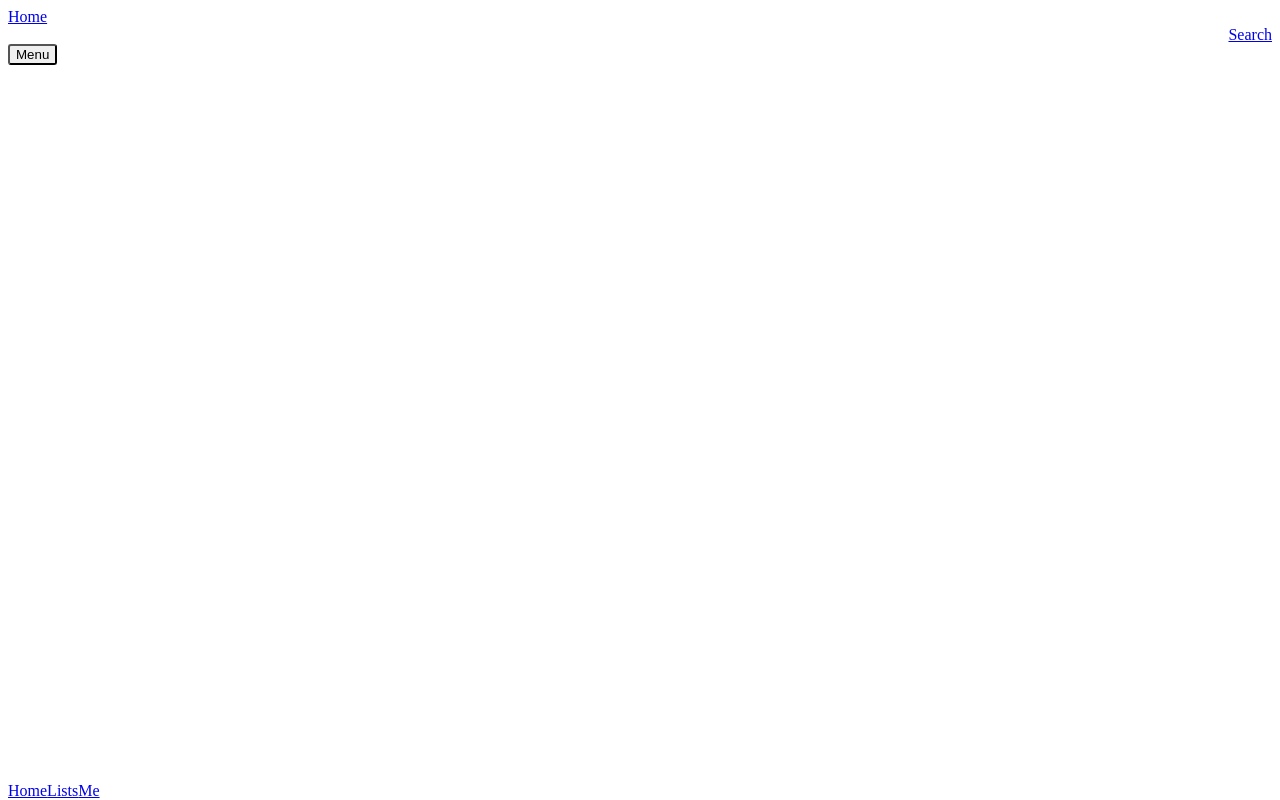
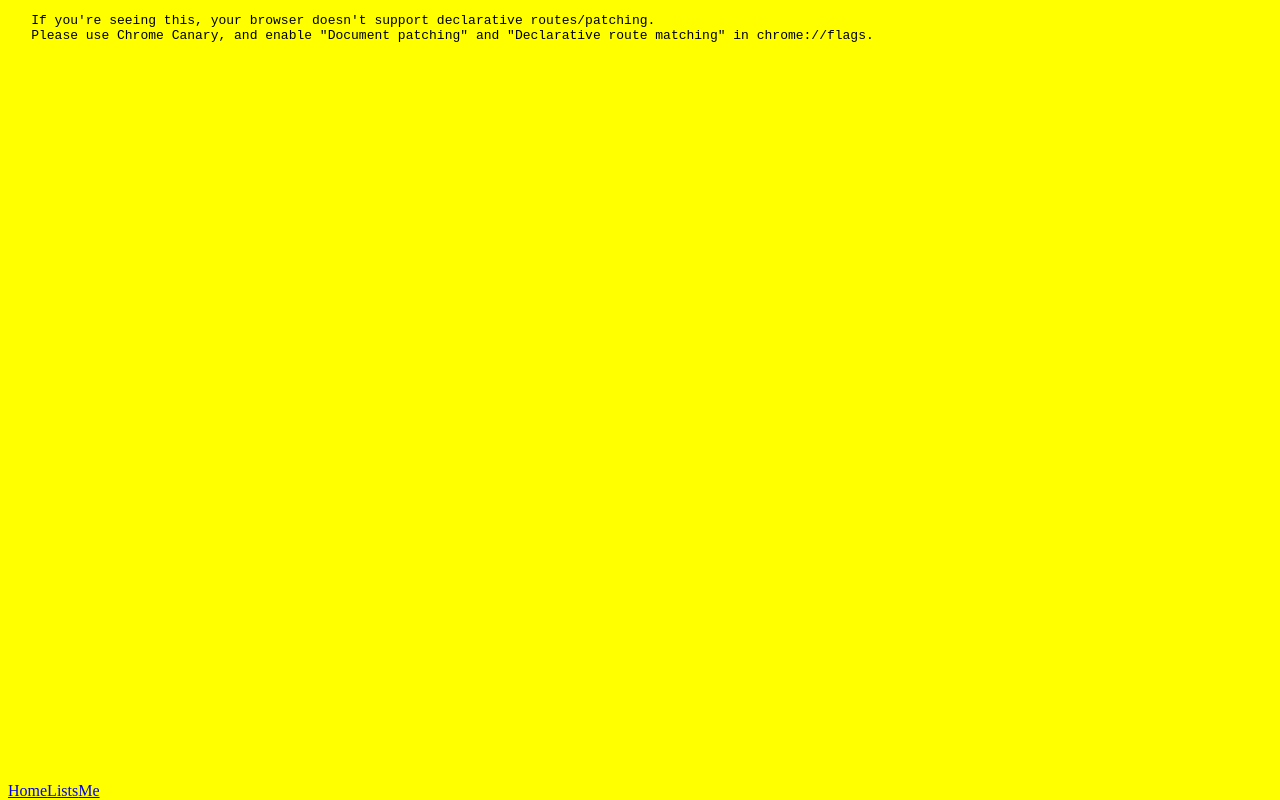
Before and after one commit to noamr/dwa-movies, a website: page public/index.html in a window 1280 px wide. Drawn offline with Linux system fonts and the light colour scheme; no server answers.

Commit message:
Add 'not supported' thingy

```diff
--- a/index.js
+++ b/index.js
@@ -8,8 +8,6 @@ import path from "path";
 dotenv.config();
 
 const {TMDB_TOKEN} = process.env;
-
-import { verify_key } from "./tmdb.js";
 
 const app = express();
 app.use("/", express.static("public"));
--- a/public/index.html
+++ b/public/index.html
@@ -38,6 +38,13 @@
   <main id="main">
   </main>
 
+  <main id="no-support">
+    <pre>
+    If you're seeing this, your browser doesn't support declarative routes/patching.
+    Please use Chrome Canary, and enable "Document patching" and "Declarative route matching" in chrome://flags.
+    </pre>
+  </main>
+
   <footer>
     <nav id="action-nav">
       <a href="/">Home</a>
--- a/public/main.js
+++ b/public/main.js
@@ -1,3 +1,5 @@
+document.documentElement.dataset.supported = ("patchAll" in document) && ("routeMap" in document);
+
 const worker = new Worker("/worker.js", {type: "module"});
 /**
  *
@@ -17,6 +19,7 @@ await new Promise(resolve => worker.addEventListener("message", () => {
 
 patch_navigation(location.href);
 
+
 window.navigation.addEventListener("navigate", e => {
     const {promise, resolve} = Promise.withResolvers();
     document.startViewTransition(() => promise);
--- a/public/style.css
+++ b/public/style.css
@@ -133,3 +133,9 @@
             display: none;
         }
     }
+
+    html[data-supported=false] #no-support {
+        position: fixed;
+        inset: 0;
+        background: yellow;
+    }
```
